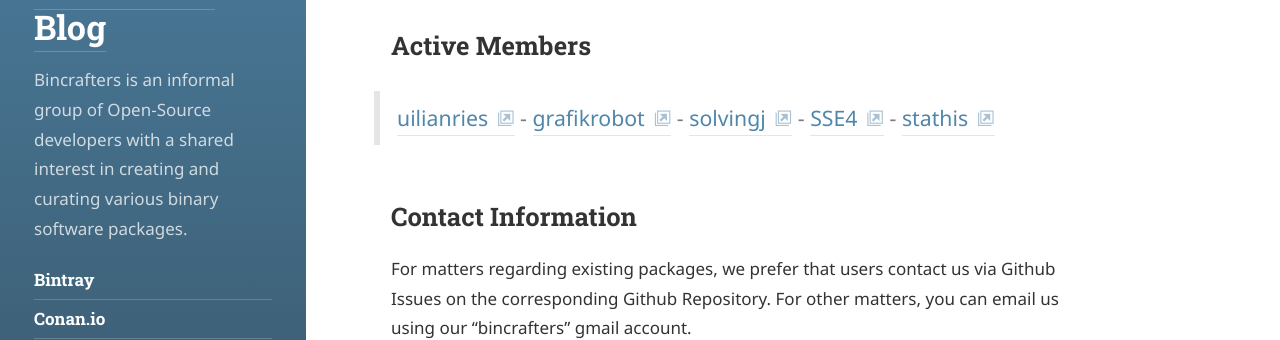
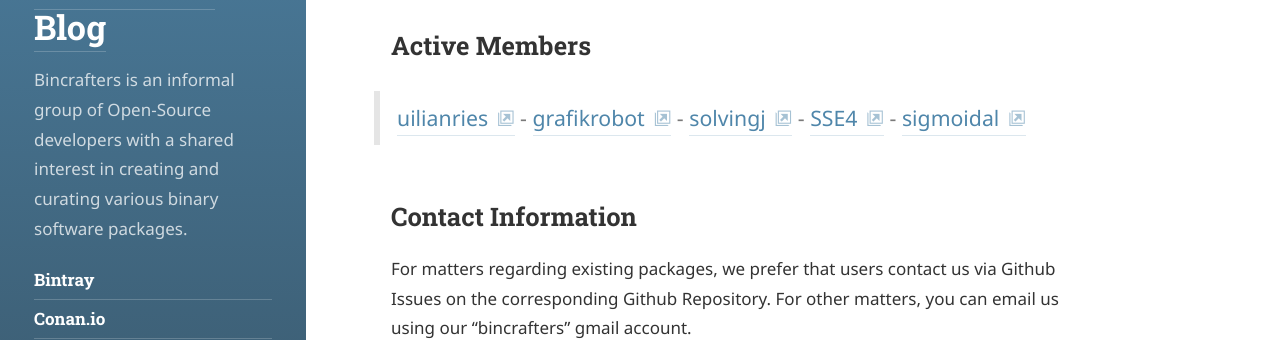
Before and after one commit to bincrafters/bincrafters.github.io, a Jekyll site: the page built from about.md, in a window 1280 px wide and 900 px high, scrolled down 684 px. Shown: the part 302-642 px from the top of the window. Built offline with Jekyll 4.4.1, drawn with Linux system fonts in a browser that asks for light colours; some web fonts are replaced.

Commit message:
updated sigmoidal name

```diff
--- a/about.md
+++ b/about.md
@@ -18,7 +18,7 @@ Bincrafters would not exist if not for Github, Bintray, Travis-CI, and Appveyor.
 
 ## Active Members
 
-> [uilianries](https://github.com/uilianries) - [grafikrobot](https://github.com/grafikrobot) - [solvingj](https://github.com/solvingj) - [SSE4](https://github.com/SSE4) - [stathis](https://www.npcglib.org/~stathis/blog)
+> [uilianries](https://github.com/uilianries) - [grafikrobot](https://github.com/grafikrobot) - [solvingj](https://github.com/solvingj) - [SSE4](https://github.com/SSE4) - [sigmoidal](https://www.npcglib.org/~stathis/blog)
 {:.lead}
 
 
```
